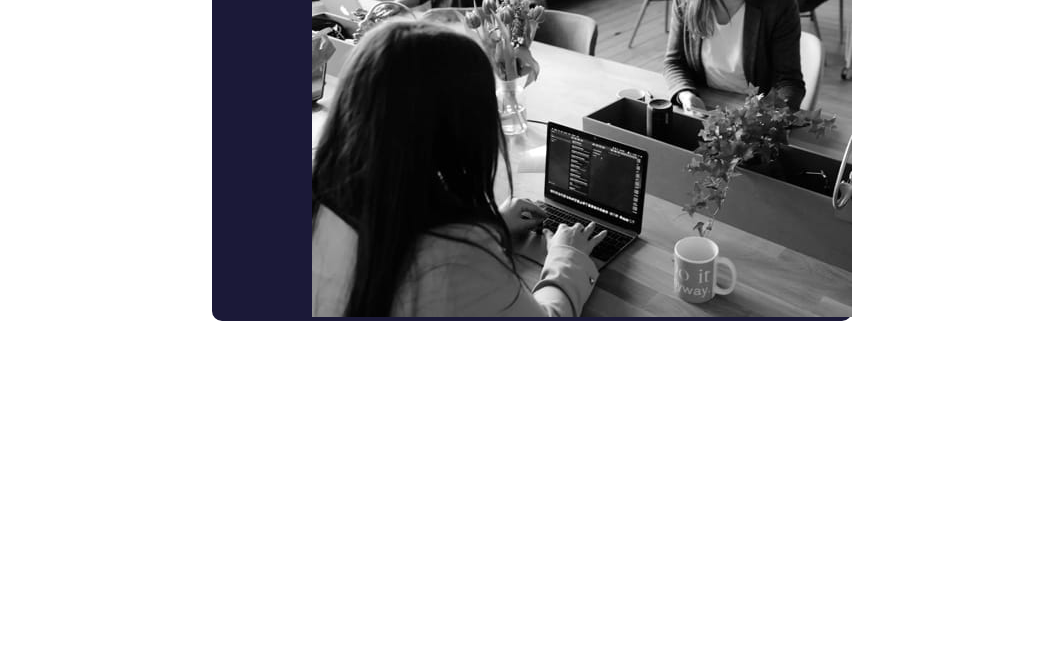
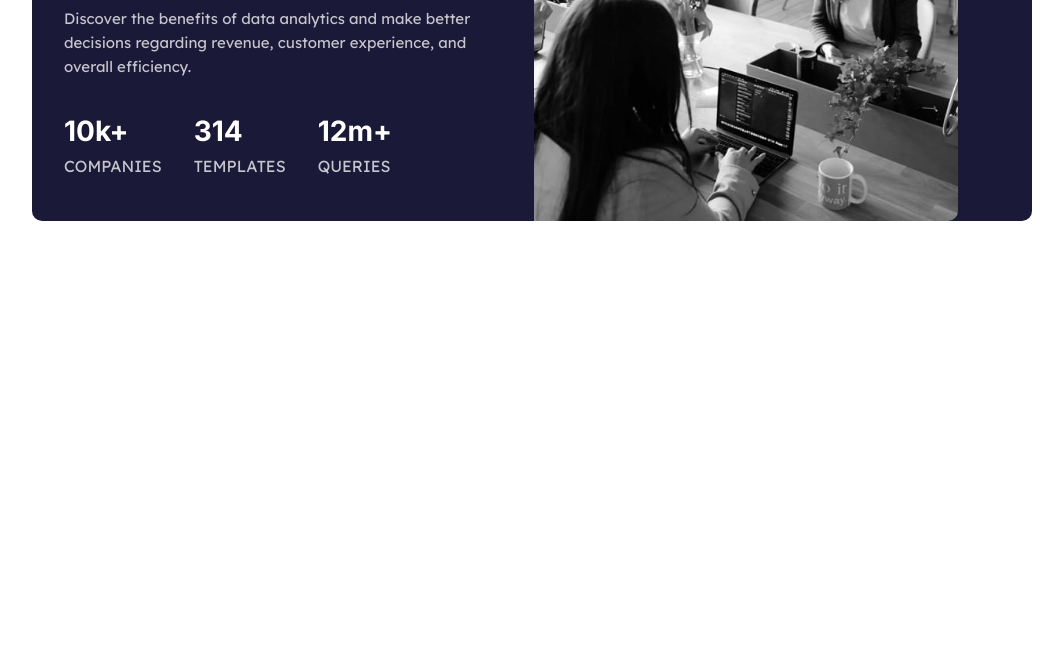
Before and after one commit to Emiton/stats-preview-card-component, a plain HTML site: page index.html in a window 1280 px wide. Shown: the part 129-800 px from the top of the page, without its empty margins (108-1171 px from the left). Drawn offline with Linux system fonts and the light colour scheme.

Commit message:
Completed layout for desktop design

```diff
--- a/index.html
+++ b/index.html
@@ -34,12 +34,18 @@
             experience, and overall efficiency.
           </h2>
           <div class="stats-section">
+            <div class="stat">
               <h3>10k+</h3>
               <p>companies</p>
+            </div>
+            <div class="stat">
               <h3>314</h3>
               <p>templates</p>
+            </div>
+            <div class="stat">
               <h3>12m+</h3>
               <p>queries</p>
+            </div>
         </div>
         </div>
       </div>
--- a/styles.css
+++ b/styles.css
@@ -25,13 +25,12 @@ body {
   flex-direction: column;
   background-color: var(--desat-blue);
   color: white;
-  width: 375px;
+  width: 100%;
   border-radius: 10px;
 }
 
 .card-picture img {
   width: 100%;
-  object-fit: cover;
   border-radius: 10px 10px 0px 0px;
   /* background:-webkit-linear-gradient(rgba(29, 38, 113, 0.8), rgba(195, 55, 100, 0.8)), url("https://bit.ly/2rlzaXi");; */
 }
@@ -75,6 +74,8 @@ p {
 }
 
 @media all and (min-width: 600px) {
+  /* I dont feel comfortable targetting a landmark tag,
+  but I also don't want to add another div. might change */
   main {
     display: flex;
     justify-content: center;
@@ -82,14 +83,38 @@ p {
 
   .card {
     flex-direction: row-reverse;
-    width: 50%;
+    width: 1000px;
+    height: 350px;
   }
 
   .card-picture {
-    flex: 1 0 auto;
+    flex: 1 1 auto;
+    display: flex;
+    width:100%;
+    height: 100%;
+  }
+
+  .card-picture img {
+    border-radius: 0px 10px 10px 0px;
+    object-fit: cover;
+    width: 100%;
+    height: 100%;
   }
 
   .card-info {
-    flex: 1 0 auto;
+    flex: 1 1 auto;
+    display: flex;
+    flex-direction: column;
+    text-align: start;
+  }
+
+  .stats-section {
+    display: flex;
+    /* justify-content: center; */
+    margin: 0 2rem 1rem;
+  }
+
+  .stat {
+    margin-right: 2rem;
   }
 }
```
Lines whose indentation alone changed are shown as unchanged.
